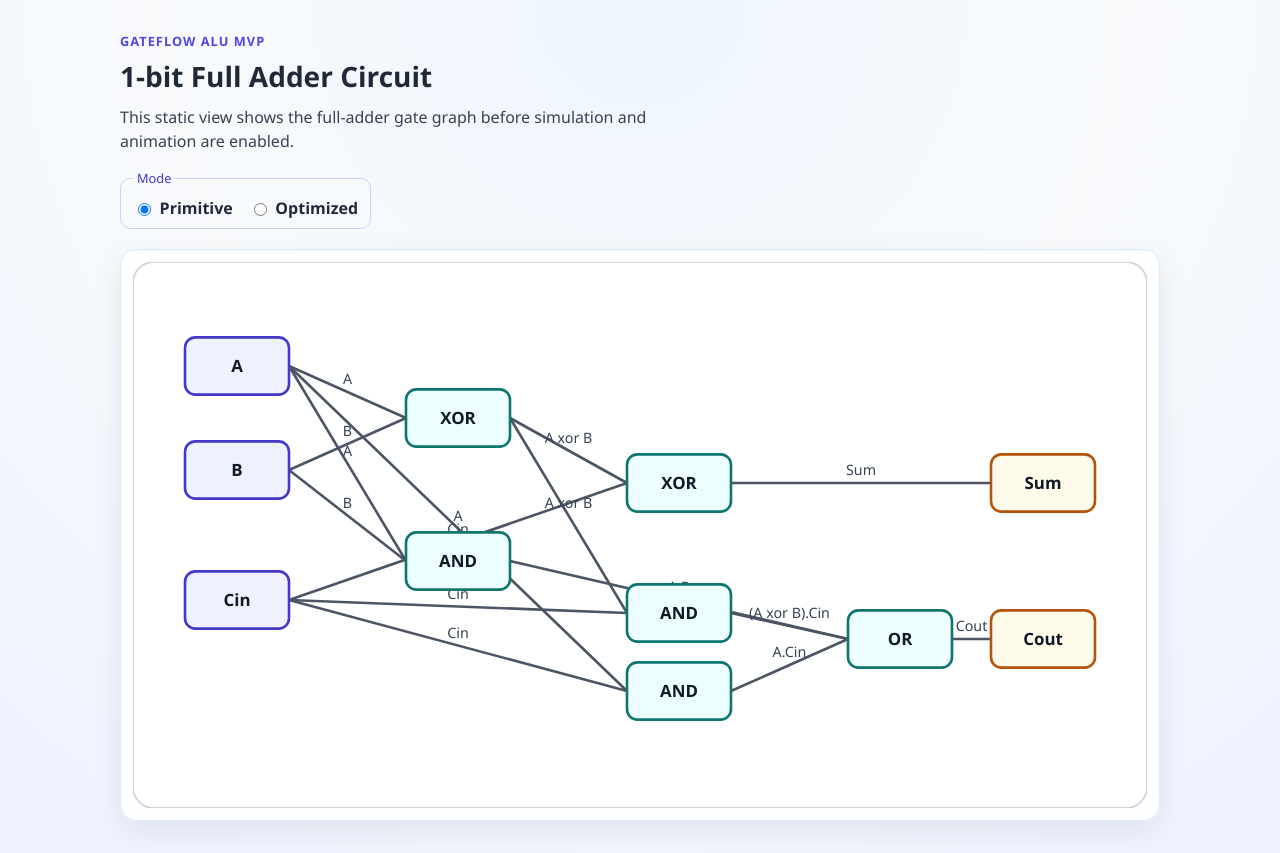
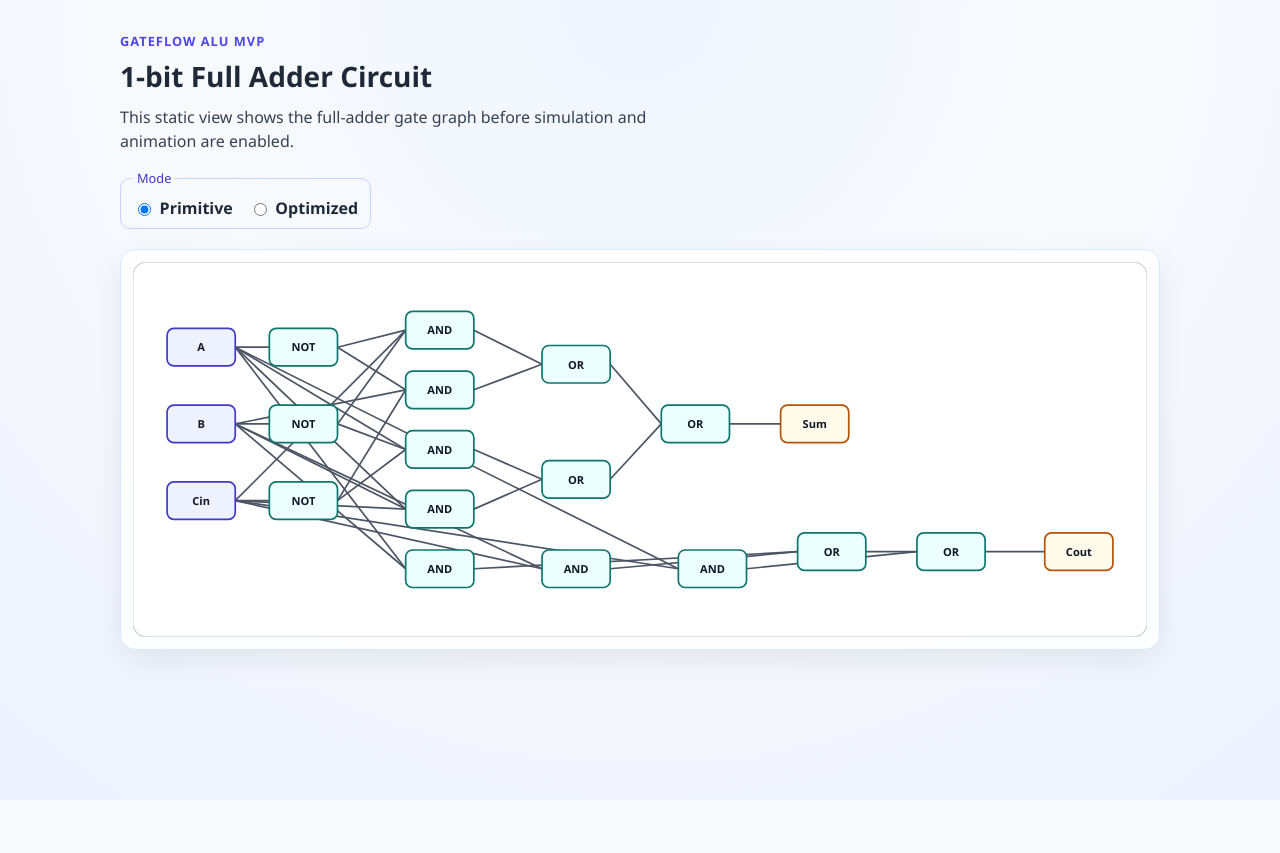
Before and after one commit to Picminmin/GateFlow-ALU, a React (Vite) app: page / in a window 1280 px wide. After the commit the page ends 800 px from the top, so only its background shows below. Built offline with nearby package versions, Linux system fonts and the light colour scheme.

Commit message:
Switch rendered graph by selected mode

```diff
--- a/src/App.tsx
+++ b/src/App.tsx
@@ -1,10 +1,11 @@
 import { useState } from 'react';
 import { CircuitViewport } from './components';
-import { fullAdderStaticCircuit } from './circuits/fullAdder';
+import { getFullAdderCircuit } from './circuits/fullAdder';
 import type { FullAdderMode } from './circuits/fullAdder';
 
 function App() {
   const [mode, setMode] = useState<FullAdderMode>('primitive');
+  const activeCircuit = getFullAdderCircuit(mode);
 
   return (
     <main className="app-shell">
@@ -39,7 +40,7 @@ function App() {
         </fieldset>
       </header>
       <section className="circuit-card">
-        <CircuitViewport circuit={fullAdderStaticCircuit} />
+        <CircuitViewport circuit={activeCircuit} />
       </section>
     </main>
   );
--- a/src/components/circuit/CircuitViewport.tsx
+++ b/src/components/circuit/CircuitViewport.tsx
@@ -1,4 +1,5 @@
 import type { CircuitGraph, CircuitNode } from '../../types';
+import { getCircuitBounds } from '../../renderer';
 
 interface CircuitViewportProps {
   circuit: CircuitGraph;
@@ -12,11 +13,28 @@ function nodeClassName(node: CircuitNode): string {
 
 export function CircuitViewport({ circuit }: CircuitViewportProps) {
   const nodeById = new Map(circuit.nodes.map((node) => [node.id, node]));
+  const bounds = getCircuitBounds(circuit);
+  const padding = 80;
+  const viewBoxX = bounds.minX - padding;
+  const viewBoxY = bounds.minY - padding;
+  const viewBoxWidth = bounds.maxX - bounds.minX + padding * 2;
+  const viewBoxHeight = bounds.maxY - bounds.minY + padding * 2;
 
   return (
     <section className="circuit-viewport" aria-label="Circuit viewport">
-      <svg viewBox="0 0 780 420" role="img" aria-label={circuit.label}>
-        <rect x="0" y="0" width="780" height="420" className="circuit-background" rx="16" />
+      <svg
+        viewBox={`${viewBoxX} ${viewBoxY} ${viewBoxWidth} ${viewBoxHeight}`}
+        role="img"
+        aria-label={circuit.label}
+      >
+        <rect
+          x={viewBoxX}
+          y={viewBoxY}
+          width={viewBoxWidth}
+          height={viewBoxHeight}
+          className="circuit-background"
+          rx="16"
+        />
 
         {circuit.edges.map((edge) => {
           const fromNode = nodeById.get(edge.from);
```
Also changed, not shown: 1 other file (tests, documents, lock files or other folders).
